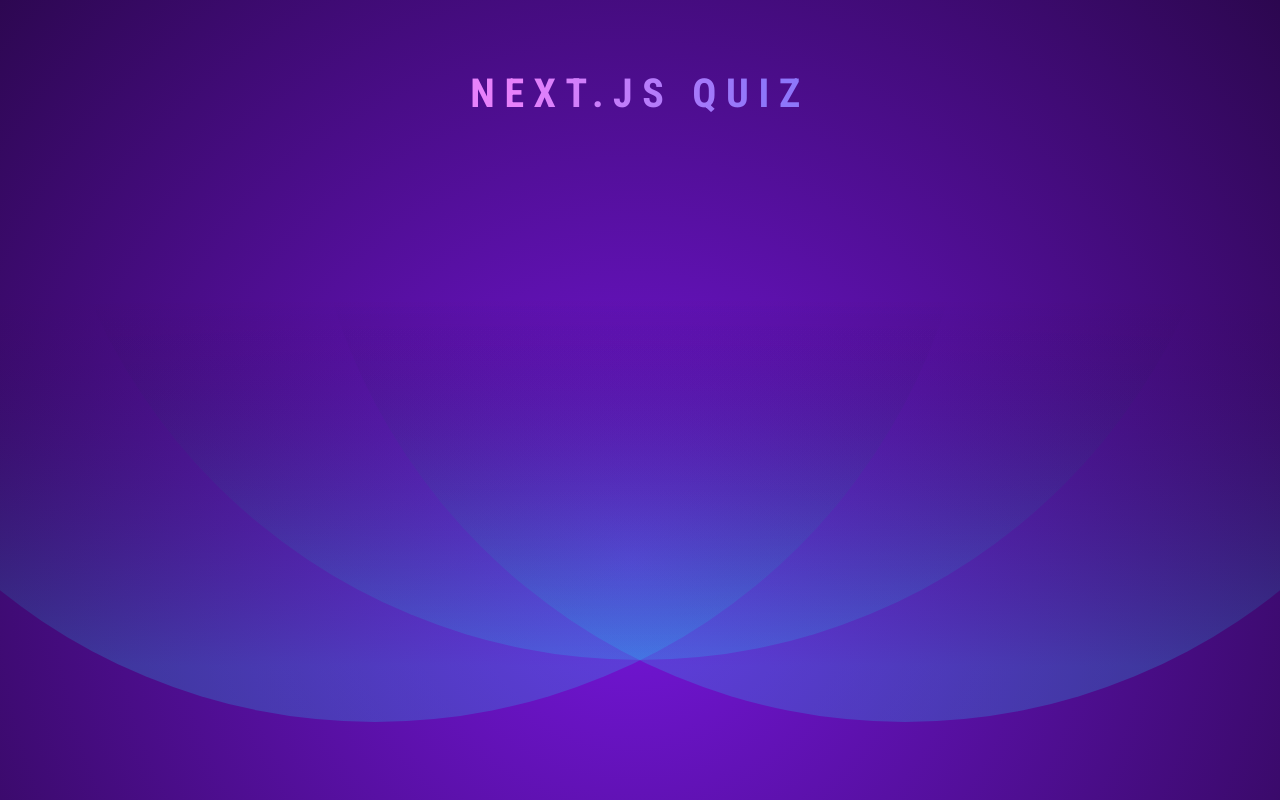
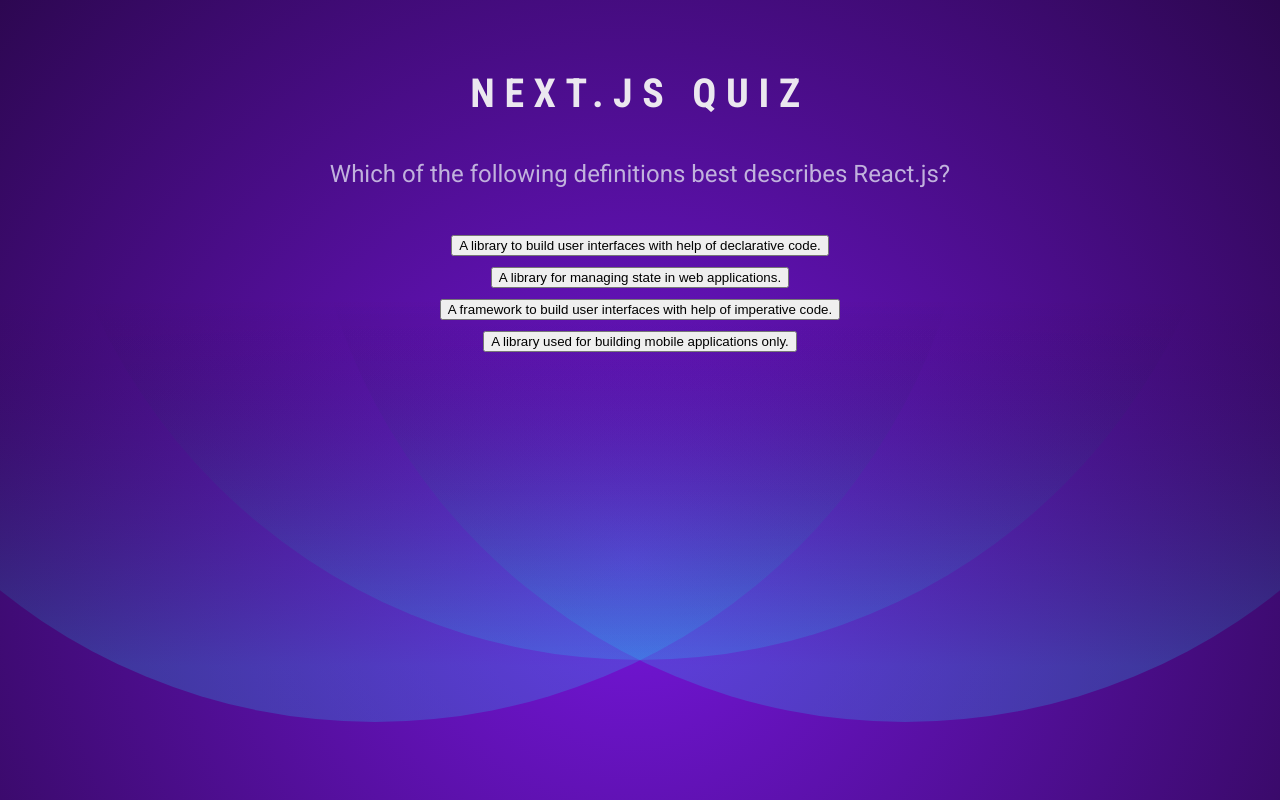
Before and after one commit to rjoshf/Nextjs-quizapp, a Next.js app: page / in a window 1280 px wide. Built offline with nearby package versions, Linux system fonts and the light colour scheme.

Commit message:
Added quiz component and some state logic

```diff
--- a/app/page.tsx
+++ b/app/page.tsx
@@ -1,11 +1,15 @@
 
 import Header from '@/components/Header'
+import Quiz from '@/components/Quiz'
 
 
 export default function Home() {
   return (
     <>
     <Header></Header>
+    <main>
+    <Quiz></Quiz>
+    </main>
     </>
   );
 }
--- a/components/Header.module.css
+++ b/components/Header.module.css
@@ -11,7 +11,4 @@
     letter-spacing: 0.6rem;
     margin: 0;
     text-transform: uppercase;
-    background: linear-gradient(90deg, #e781fb 40%, #8e76fa 60%);
-    -webkit-background-clip: text;
-    -webkit-text-fill-color: transparent;
 }
--- a/components/Header.tsx
+++ b/components/Header.tsx
@@ -1,3 +1,5 @@
+'use client'
+
 import styles from './Header.module.css'
 
 export default function Header() {
--- /dev/null
+++ b/components/Quiz.module.css
@@ -0,0 +1,18 @@
+#question h2 {
+    text-align: center;
+    font-family: 'Roboto', sans-serif;
+    font-size: 1.5rem;
+    font-weight: normal;
+    margin: 0.5rem 0 2.5rem 0;
+    color: #c1b2dd;
+}
+
+#answers {
+    list-style: none;
+    margin: 0;
+    padding: 0;
+    display: flex;
+    flex-direction: column;
+    align-items: center;
+    gap: 0.5rem;
+}
--- /dev/null
+++ b/components/Quiz.tsx
@@ -0,0 +1,27 @@
+'use client'
+
+import {useState} from 'react'
+
+import QUESTIONS from './questions.js'
+
+import styles from './Quiz.module.css'
+
+
+export default function Quiz() {
+    const [userAnswers, setUserAnswers] = useState<string[]>([]);
+
+    const activeQuestionIndex = userAnswers.length;
+
+    function handleSelectAnswer(selectedAnswer: string) {
+        setUserAnswers(prevState => [...prevState, selectedAnswer]);
+    }
+
+    return (
+        <div id={styles.question}>
+            <h2>{QUESTIONS[activeQuestionIndex].text}</h2>
+            <ul id={styles.answers}>
+                {QUESTIONS[activeQuestionIndex].answers.map(answer => <li key={answer}><button onClick={() => handleSelectAnswer(answer)}>{answer}</button></li>)}
+            </ul>
+        </div>
+    )
+}
--- /dev/null
+++ b/components/questions.js
@@ -0,0 +1,72 @@
+export default [
+	{
+		id: 'q1',
+		text: 'Which of the following definitions best describes React.js?',
+		answers: [
+			'A library to build user interfaces with help of declarative code.',
+			'A library for managing state in web applications.',
+			'A framework to build user interfaces with help of imperative code.',
+			'A library used for building mobile applications only.'
+		]
+	},
+	{
+		id: 'q2',
+		text: 'What purpose do React hooks serve?',
+		answers: [
+			'Enabling the use of state and other React features in functional components.',
+			'Creating responsive layouts in React applications.',
+			'Handling errors within the application.',
+			'Part of the Redux library for managing global state.'
+		]
+	},
+	{
+		id: 'q3',
+		text: 'Can you identify what JSX is?',
+		answers: [
+			'A JavaScript extension that adds HTML-like syntax to JavaScript.',
+			'A JavaScript library for building dynamic user interfaces.',
+			'A specific HTML version that was explicitly created for React.',
+			'A tool for making HTTP requests in a React application.'
+		]
+	},
+	{
+		id: 'q4',
+		text: 'What is the most common way to create a component in React?',
+		answers: [
+			'By defining a JavaScript function that returns a renderable value.',
+			'By defining a custom HTML tag in JavaScript.',
+			'By creating a file with a .jsx extension.',
+			'By using the "new" keyword followed by the component name.'
+		]
+	},
+	{
+		id: 'q5',
+		text: 'What does the term "React state" imply?',
+		answers: [
+			'An object in a component that holds values and may cause the component to render on change.',
+			'The lifecycle phase a React component is in.',
+			'The overall status of a React application, including all props and components.',
+			'A library for managing global state in React applications.'
+		]
+	},
+	{
+		id: 'q6',
+		text: 'How do you typically render list content in React apps?',
+		answers: [
+			'By using the map() method to iterate over an array of data and returning JSX.',
+			'By using the for() loop to iterate over an array of data and returning JSX.',
+			'By using the forEach() method to iterate over an array of data and returning JSX.',
+			'By using the loop() method to iterate over an array of data and returning JSX.'
+		]
+	},
+	{
+		id: 'q7',
+		text: 'Which approach can NOT be used to render content conditionally?',
+		answers: [
+			'Using a the #if template syntax.',
+			'Using a ternary operator.',
+			'Using the && operator.',
+			'Using an if-else statement.'
+		]
+	}
+];
```
